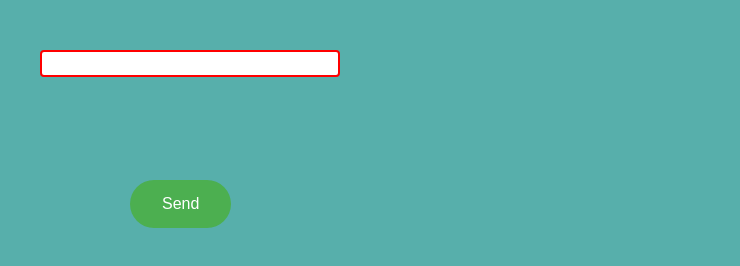
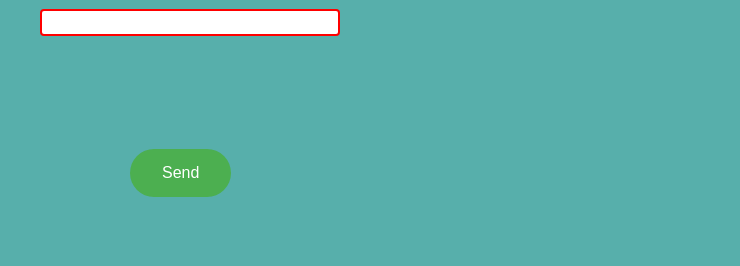
Before and after one commit to anshpatel02/boltsmartbanner, a plain HTML site: page index.html in a window 1280 px wide. Shown: the part 598-864 px from the top of the page, without its empty margins (0-740 px from the left). Drawn offline with nearby package versions, Linux system fonts and the light colour scheme.

Commit message:
Update index.html

```diff
--- a/index.html
+++ b/index.html
@@ -32,9 +32,11 @@
         <div id="headings">Bolt IoT Smart LCD</div>
         <div>Bolt ID:<input type="Text" id="boltid" placeholder="xxxx"></div>
         <div>API key:<input type="Text" id="apikey" placeholder="xxxxxxxx-xxxx-xxxx-xxxx-xxxx"></div>
-        <div>Enter the message you want to display below  <span style="font-size:30px"> &#128071;</span></div><br>
-        <input id="command" type="text" size="40"><br>
-        <button onclick="SendCommand()" class="button">Send</button><br>
+        <div>Enter the message you want to display below  <span style="font-size:30px"> &#128071;</span></div>
+        <input id="command" type="text" size="40">
+        <div style="margin-top: 10px;">
+            <button onclick="SendCommand()" class="button">Send</button>
+        </div>
         <div id="display"></div><br>
         <div id="commandstatus"></div><br>
         <div id="commandvalue"></div><br>
```
